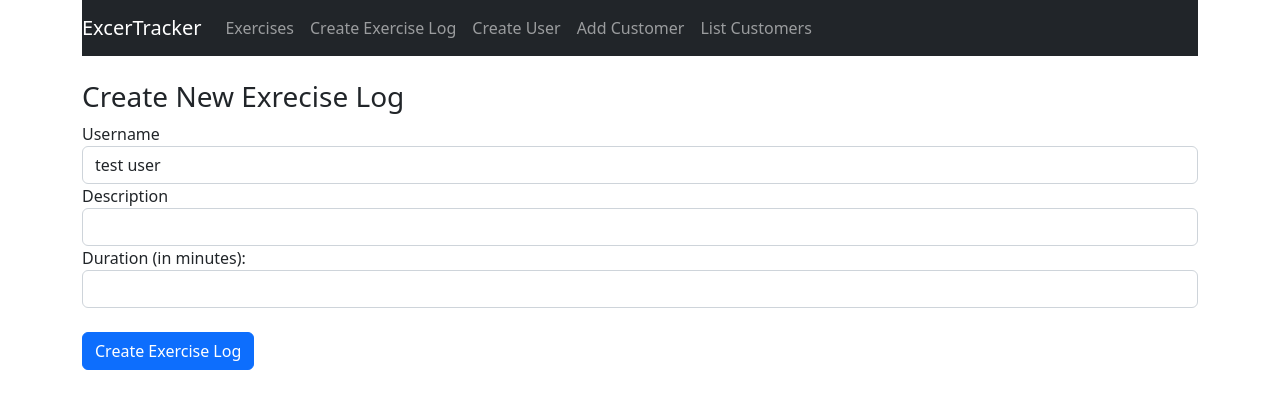
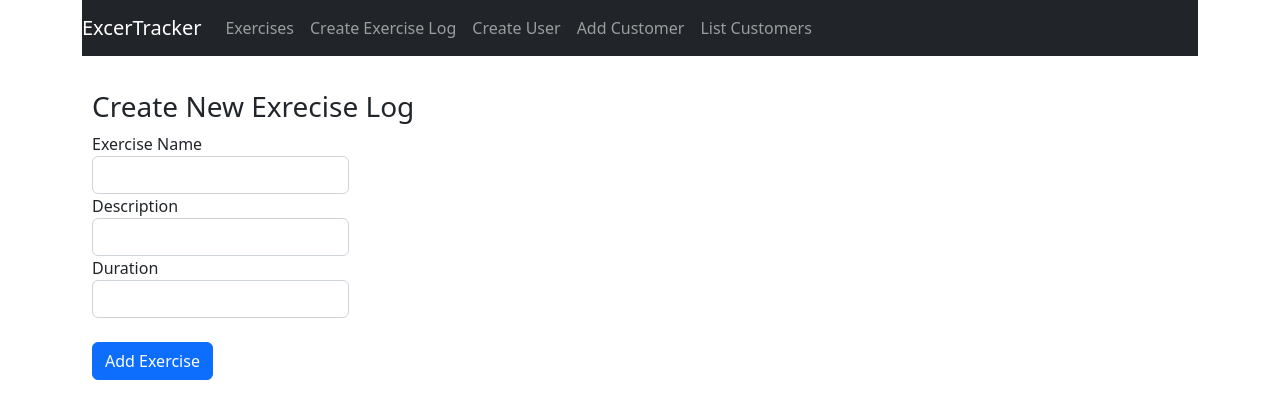
Before and after one commit to edwin-niwaha/exercise-tracker, a React (Create React App) app in the folder mern-exercise-tracker/: page /create in a window 1280 px wide. Shown: the top 418 px of the page. Built offline with nearby package versions, Linux system fonts and the light colour scheme.

Commit message:
Connect backend to front end

```diff
--- a/mern-exercise-tracker/src/components/addCustomer.js
+++ b/mern-exercise-tracker/src/components/addCustomer.js
@@ -1,7 +1,7 @@
 import React, { Component } from "react";
-
+// import axios from "axios";
 const customStyle = {
-  width: "250px",
+  width: "100%",
   margin: "0 auto",
   padding: "10px",
   align: "centre",
@@ -22,14 +22,19 @@ class addCustomer extends Component {
     event.preventDefault();
     const { customerName, customerGender, Amount, LoanTenure } = this.state;
     const formValues = {
-      name: customerName,
+      c_name: customerName,
       gender: customerGender,
       amount: Amount,
       loanTenure: LoanTenure,
     };
 
     console.log(formValues);
-    fetch("/api/addCustomer", {
+
+    // axios
+    //   .post("http://localhost:5000/customers/add", Customer)
+    //   .then((res) => console.log(res.data));
+
+    fetch("http://localhost:5000/customers/add", {
       method: "POST",
       headers: {
         "Content-Type": "application/json",
@@ -54,64 +59,72 @@ class addCustomer extends Component {
 
   render() {
     return (
-      <div className="form-group">
-        <form style={customStyle}>
-        <h3>Customer Reg.</h3>
+      <form style={customStyle}>
+        <div className="form-group">
+          <h3>Customer Reg.</h3>
           <label>
             {" "}
             Name
             <input
               name="customerName"
+              required
               type="text"
               className="form-control"
               value={this.state.customerName}
               onChange={this.handleCustomerNameChange}
             />
           </label>
-          <br />
+        </div>
+        <div className="form-group">
           <label>
             {" "}
             Gender{" "}
             <input
               name="customerGender"
+              required
               type="text"
               className="form-control"
               value={this.state.customerGender}
               onChange={this.handleCustomerGenderChange}
             />{" "}
           </label>
-          <br />
+        </div>
+        <div className="form-group">
           <label>
             {" "}
             Amount{" "}
             <input
-              name="customerGender"
+              name="Amount"
               type="text"
               className="form-control"
               value={this.state.Amount}
               onChange={this.handleCustomerAmountChange}
             />{" "}
           </label>
-          <br />
+        </div>
+        <div className="form-group">
           <label>
             {" "}
             LoanTenure
             <input
-              name="customerGender"
+              name="LoanTenure"
               type="text"
               className="form-control"
               value={this.state.LoanTenure}
               onChange={this.handleCustomerLoanTenureChange}
             />{" "}
           </label>
-          <br /><br />
-          <button type="button"
-          className="btn btn-primary"
-          onClick={this.onClickAdd}>
+        </div>
+        <div className="form-group">
+          <button
+            type="button"
+            className="btn btn-primary"
+            onClick={this.onClickAdd}
+          >
             Add Customer
           </button>
-        </form>
-      </div>
+        </div>
+      </form>
     );
   }
 }
--- a/mern-exercise-tracker/src/components/create-exercise.js
+++ b/mern-exercise-tracker/src/components/create-exercise.js
@@ -1,133 +1,110 @@
 import React, { Component } from "react";
-// import DatePicker from "react-datepicker";
-// import "react-datepicker/dist/react-datepicker.css";
-class CreateExercise extends Component {
-  /* A constructor function that is called when a new instance of the class is created. */
+const customStyle = {
+  width: "100%",
+  margin: "0 auto",
+  padding: "10px",
+  align: "centre",
+};
+class addCustomer extends Component {
   constructor(props) {
     super(props);
-
-    this.onchangeUsername = this.onchangeUsername.bind(this);
-    this.onchangeDescription = this.onchangeDescription.bind(this);
-    this.onchangeDuration = this.onchangeDuration.bind(this);
-    // this.onchangeDate = this.onchangeDate.bind(this);
-    this.onSubmit = this.onSubmit.bind(this);
-
     this.state = {
-      username: "",
-      description: "",
-      duration: "",
-      // date: new Date(),
-      users: [],
+      ExerciseName: "",
+      ExerciseDesc: "",
+      ExerciseDuration: "",
     };
+    this.onClickAdd.bind(this);
   }
 
-  /* A lifecycle method that is called after the component is rendered. */
-  componentDidMount() {
-    this.setState({
-      users: ["test user"],
-      username: "test user",
+  onClickAdd = (event) => {
+    event.preventDefault();
+    const { ExerciseName, ExerciseDesc, ExerciseDuration } = this.state;
+    const formValues = {
+      username: ExerciseName,
+      description: ExerciseDesc,
+      duration: ExerciseDuration,
+    };
+
+    console.log(formValues);
+
+    fetch("http://localhost:5000/exercises/add", {
+      method: "POST",
+      headers: {
+        "Content-Type": "application/json",
+      },
+      body: JSON.stringify(formValues),
     });
-  }
+  };
 
-  onchangeUsername(e) {
-    this.setState({ username: e.target.value });
-  }
+  handleExerciseNameChange = (e) => {
+    this.setState({ ExerciseName: e.target.value });
+  };
 
-  onchangeDescription(e) {
-    this.setState({ description: e.target.value });
-  }
+  handleExerciseDescrChange = (e) => {
+    this.setState({ ExerciseDesc: e.target.value });
+  };
+  handleExerciseDurationChange = (e) => {
+    this.setState({ ExerciseDuration: e.target.value });
+  };
 
-  onchangeDuration(e) {
-    this.setState({ duration: e.target.value });
-  }
-
-  // onchangeDate(date) {
-  //   this.setState({
-  //     date: date,
-  //   });
-  // }
-
-  /* A function that is called when the form is submitted. */
-  onSubmit(e) {
-    e.preventDefault();
-    const exercise = {
-      username: this.state.username,
-      description: this.state.description,
-      duration: this.state.duration,
-      // date: this.state.date,
-    };
-    console.log(exercise);
-
-    window.location = "/";
-  }
-  /* A function that is called when the component is rendered. */
   render() {
     return (
-      <form onSubmit={this.handleSubmit}>
-        <h3>Create New Exrecise Log</h3>
-
+      <form style={customStyle}>
         <div className="form-group">
-          <label>Username</label>
-          <select
-            ref="uerInput"
-            required
-            className="form-control"
-            value={this.state.username}
-            onChange={this.onchangeUsername}
-          >
-            {
-              /* Mapping the users array to the select element. */
-              this.state.users.map(function (user) {
-                return (
-                  <option key={user} value={user}>
-                    {user}
-                  </option>
-                );
-              })
-            }
-          </select>
+          <h3>Create New Exrecise Log</h3>
+          <label>
+            {" "}
+            Exercise Name
+            <input
+              name="ExerciseName"
+              required
+              type="text"
+              className="form-control"
+              value={this.state.ExerciseName}
+              onChange={this.handleExerciseNameChange}
+            />
+          </label>
         </div>
-
         <div className="form-group">
-          <label>Description</label>
-          <input
-            type="text"
-            required
-            className="form-control"
-            value={this.state.description}
-            onChange={this.onchangeDescription}
-          />
+          <label>
+            {" "}
+            Description{" "}
+            <input
+              name="ExerciseDesc"
+              type="text"
+              className="form-control"
+              value={this.state.ExerciseDesc}
+              onChange={this.handleExerciseDescrChange}
+            />{" "}
+          </label>
         </div>
-
         <div className="form-group">
-          <label>Duration (in minutes):</label>
-          <input
-            type="text"
-            className="form-control"
-            value={this.state.duration}
-            onChange={this.onchangeDuration}
-          />
+          <label>
+            {" "}
+            Duration{" "}
+            <input
+              name="ExerciseDuration"
+              required
+              type="text"
+              className="form-control"
+              value={this.state.ExerciseDuration}
+              onChange={this.handleExerciseDurationChange}
+            />{" "}
+          </label>
         </div>
-
-        {/* <div className="form-group">
-          <label>Date:</label>
-          <input
-            type="date"
-            className="form-control"
-            value={this.state.date}
-            onChange={this.onchangeDate}
-          />
-        </div> */}
         <div className="form-group">
           <br />
-          <input
-            type="submit"
+          <button
+            type="button"
             className="btn btn-primary"
-            value="Create Exercise Log"
-          />
+            onClick={this.onClickAdd}
+          >
+            Add Exercise
+          </button>
         </div>
       </form>
     );
   }
 }
-export default CreateExercise;
+
+export default addCustomer;
```
Also changed, not shown: 2 other files (tests, documents, lock files or other folders).
